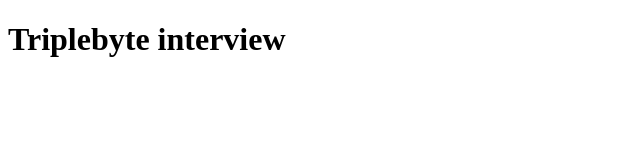
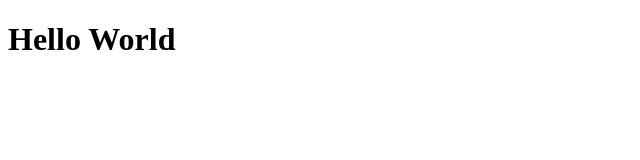
Before and after one commit to cherylngql/personal-website, a React app: page / in a window 1280 px wide. Shown: the whole page, without its empty margins (0-640 px from the left). Built offline with nearby package versions, Linux system fonts and the light colour scheme.

Commit message:
simple boilerplate with react and redux

```diff
--- a/client/App.js
+++ b/client/App.js
@@ -2,7 +2,7 @@
 
 const App = () => {
   return (
-    <h1>Triplebyte interview</h1>
+    <h1>Hello World</h1>
   )
 }
 
--- a/package.json
+++ b/package.json
@@ -1,7 +1,7 @@
 {
-  "name": "triplebyte-interview",
+  "name": "boilerplate",
   "version": "1.0.0",
-  "description": "Boilerplate for triplebyte front-end app",
+  "description": "boilerplate for front-end app",
   "main": "index.js",
   "scripts": {
     "test": "echo \"Error: no test specified\" && exit 1",
--- a/public/index.html
+++ b/public/index.html
@@ -4,7 +4,7 @@
   <meta charset="UTF-8">
   <meta name="viewport" content="width=device-width, initial-scale=1.0">
   <meta http-equiv="X-UA-Compatible" content="ie=edge">
-  <title>Triplebyte interview</title>
+  <title>Boilerplate</title>
 </head>
 <body>
   <div id="app"></div>
```
Also changed, not shown: 1 other file.
